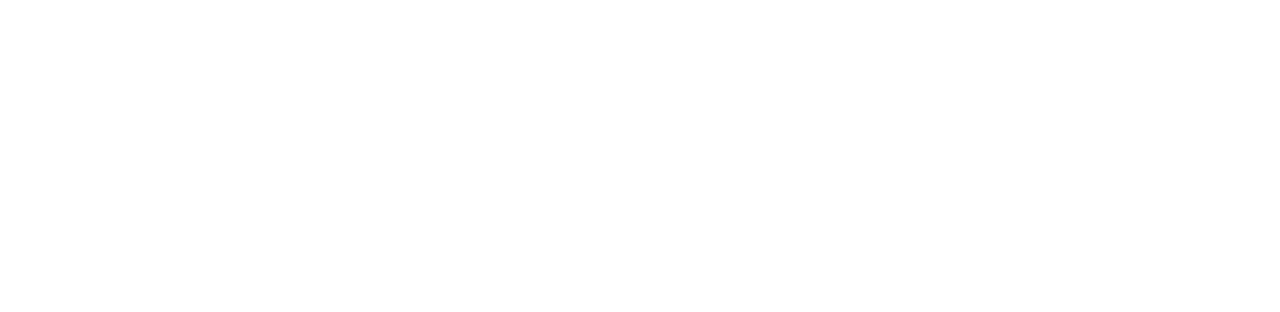
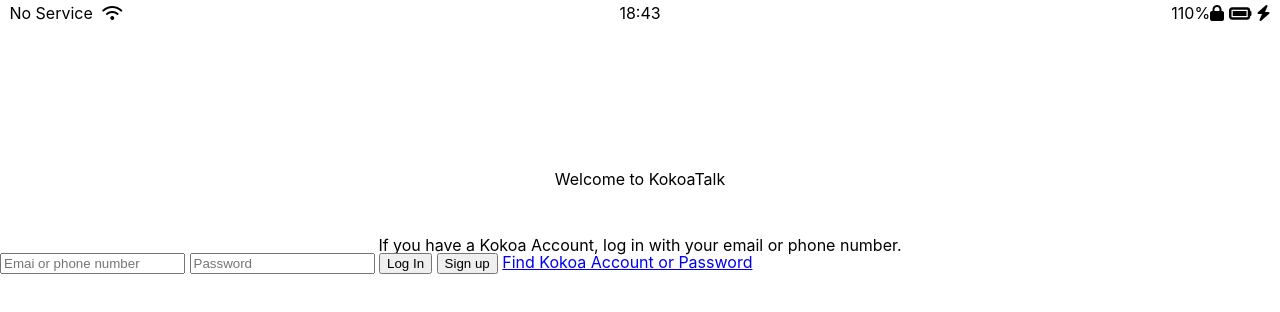
Before and after one commit to tigerho98/kokoa-clone, a plain HTML site: page index.html in a window 1280 px wide. Drawn offline with Linux system fonts and the light colour scheme.

Commit message:
status-bar추가
html 구조 완성
css(reset,status-bar)

```diff
--- /dev/null
+++ b/css/reset.css
@@ -0,0 +1,124 @@
+html,
+body,
+div,
+span,
+applet,
+object,
+iframe,
+h1,
+h2,
+h3,
+h4,
+h5,
+h6,
+p,
+blockquote,
+pre,
+a,
+abbr,
+acronym,
+address,
+big,
+cite,
+code,
+del,
+dfn,
+em,
+img,
+ins,
+kbd,
+q,
+s,
+samp,
+small,
+strike,
+strong,
+sub,
+sup,
+tt,
+var,
+b,
+u,
+i,
+center,
+dl,
+dt,
+dd,
+ol,
+ul,
+li,
+fieldset,
+form,
+label,
+legend,
+table,
+caption,
+tbody,
+tfoot,
+thead,
+tr,
+th,
+td,
+article,
+aside,
+canvas,
+details,
+embed,
+figure,
+figcaption,
+footer,
+header,
+hgroup,
+menu,
+nav,
+output,
+ruby,
+section,
+summary,
+time,
+mark,
+audio,
+video {
+  margin: 0;
+  padding: 0;
+  border: 0;
+  font-size: 100%;
+  font: inherit;
+  vertical-align: baseline;
+}
+/* HTML5 display-role reset for older browsers */
+article,
+aside,
+details,
+figcaption,
+figure,
+footer,
+header,
+hgroup,
+menu,
+nav,
+section {
+  display: block;
+}
+body {
+  line-height: 1;
+}
+ol,
+ul {
+  list-style: none;
+}
+blockquote,
+q {
+  quotes: none;
+}
+blockquote:before,
+blockquote:after,
+q:before,
+q:after {
+  content: "";
+  content: none;
+}
+table {
+  border-collapse: collapse;
+  border-spacing: 0;
+}
--- /dev/null
+++ b/css/status-bar.css
@@ -0,0 +1,25 @@
+.status-bar{
+  display:flex;
+  justify-content: center;
+  padding: 5px 3px;
+}
+.status-bar__column{
+  width:33%;
+}
+.status-bar__column:first-child span{
+  margin-right:5px;
+}
+
+.status-bar__column:nth-child(2){
+  display:flex;
+  justify-content:center;
+}
+.status-bar__column:last-child{
+  display:flex;
+  justify-content: flex-end;
+  align-items: center;
+}
+
+.status-bar__column .fa-battery-full{
+  margin:0px 5px;
+}
--- /dev/null
+++ b/css/style.css
@@ -0,0 +1,15 @@
+@import "reset.css";
+/* 브라우저가 자동설정한 값 초기화*/
+@import "status-bar.css";
+body{
+  font-family: -apple-system, BlinkMacSystemFont, 'Segoe UI', Roboto, Oxygen, Ubuntu, Cantarell, 'Open Sans', 'Helvetica Neue', sans-serif;
+  /* search google font  */
+}
+
+.welcome-header{
+  margin-top:145px;
+  text-align:center;
+}
+.welcome-header__title{
+  margin-bottom:50px;
+}
--- a/index.html
+++ b/index.html
@@ -5,9 +5,44 @@
     <meta charset="UTF-8">
     <meta http-equiv="X-UA-Compatible" content="IE=edge">
     <meta name="viewport" content="width=device-width, initial-scale=1.0">
+    <title>Welcome to Kokoa Talk</title>
+    <link rel="stylesheet" href="css/style.css">
 </head>
 
 <body>
+    <div class="status-bar">
+        <div class="status-bar__column">
+            <span>No Service</span>
+            <i class="fas fa-wifi"></i>
+            <!-- heroicons / font awesome -->
+
+        </div>
+        <div class="status-bar__column">
+            <span>18:43</span>
+        </div>
+        <div class="status-bar__column">
+            <span>110%</span>
+            <i class="fa-solid fa-lock"></i>
+            <i class="fas fa-battery-full fa-lg"></i>
+            <i class="fas fa-bolt"></i>
+        </div>
+    </div>
+
+    <header class="welcome-header">
+        <h1 class="welcome-header__title">Welcome to KokoaTalk</h1>
+        <p class="welcome-header__text">If you have a Kokoa Account, log in with your email or phone number.</p>
+    </header>
+
+    <form id="login-form">
+        <input type="text" placeholder="Emai or phone number">
+        <input type="password" placeholder="Password">
+        <input type="submit" value="Log In">
+        <input type="submit" value="Sign up">
+        <a href="#">Find Kokoa Account or Password</a>
+    </form>
+
+
+    <script src="https://kit.fontawesome.com/867b5d3ee7.js" crossorigin="anonymous"></script>
 </body>
 
 </html>
```
